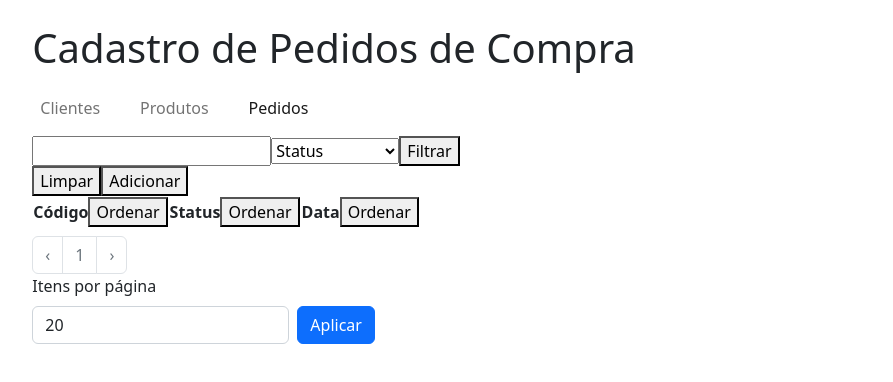
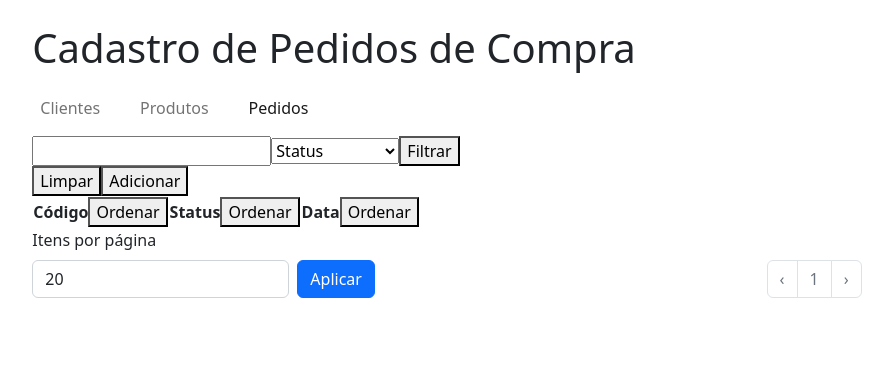
Before and after one commit to signotech/vaga-desenvolvedor, a React (Vite) app in the folder frontend/: page /pedidos in a window 1280 px wide. Shown: the top 382 px of the page, without its empty margins (193-1086 px from the left). Built offline with nearby package versions, Linux system fonts and the light colour scheme; no server answers; the HTML template or start-up script is replaced by a standard one.

Commit message:
feat(front): change pagination item per page adjuster positions in pedido table

```diff
--- a/frontend/src/pages/PedidoRegistration/components/FilterablePaginatedPedidoTable.jsx
+++ b/frontend/src/pages/PedidoRegistration/components/FilterablePaginatedPedidoTable.jsx
@@ -1,4 +1,6 @@
 import { useState } from 'react';
+import Row from 'react-bootstrap/Row';
+import Col from 'react-bootstrap/Col';
 import PedidoTable from './PedidoTable';
 import FilterBar from './FilterBar';
 import Pagination from '../../../components/Pagination';
@@ -29,15 +31,21 @@ export default function FilterablePaginatedPedidoTable() {
         itemsPerPage={itemsPerPage}
         pageNumber={pageNumber}
       />
+      <Row className="justify-content-between align-items-end">
+        <Col xs="auto">
+          <ItemsPerPageAdjuster
+            onItemsPerPageSubmit={setItemsPerPage}
+          />
+        </Col>
+        <Col xs="auto">
           <Pagination
             pageNumber={pageNumber}
             itemsPerPage={itemsPerPage}
             currentPageLength={pedidos.length}
             onPageNumberChange={setPageNumber}
           />
-      <ItemsPerPageAdjuster
-        onItemsPerPageSubmit={setItemsPerPage}
-      />
+        </Col>
+      </Row>
     </div>
   );
 }
```
Lines whose indentation alone changed are shown as unchanged.
